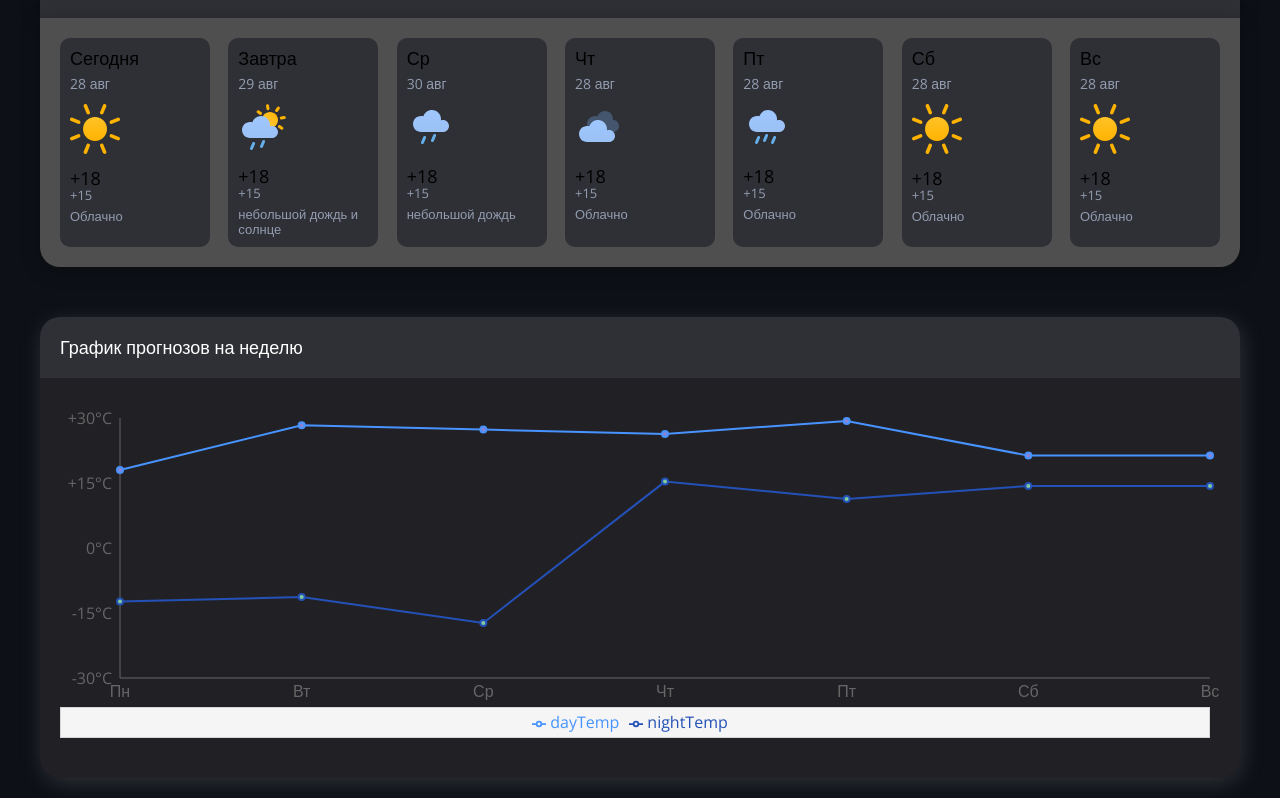
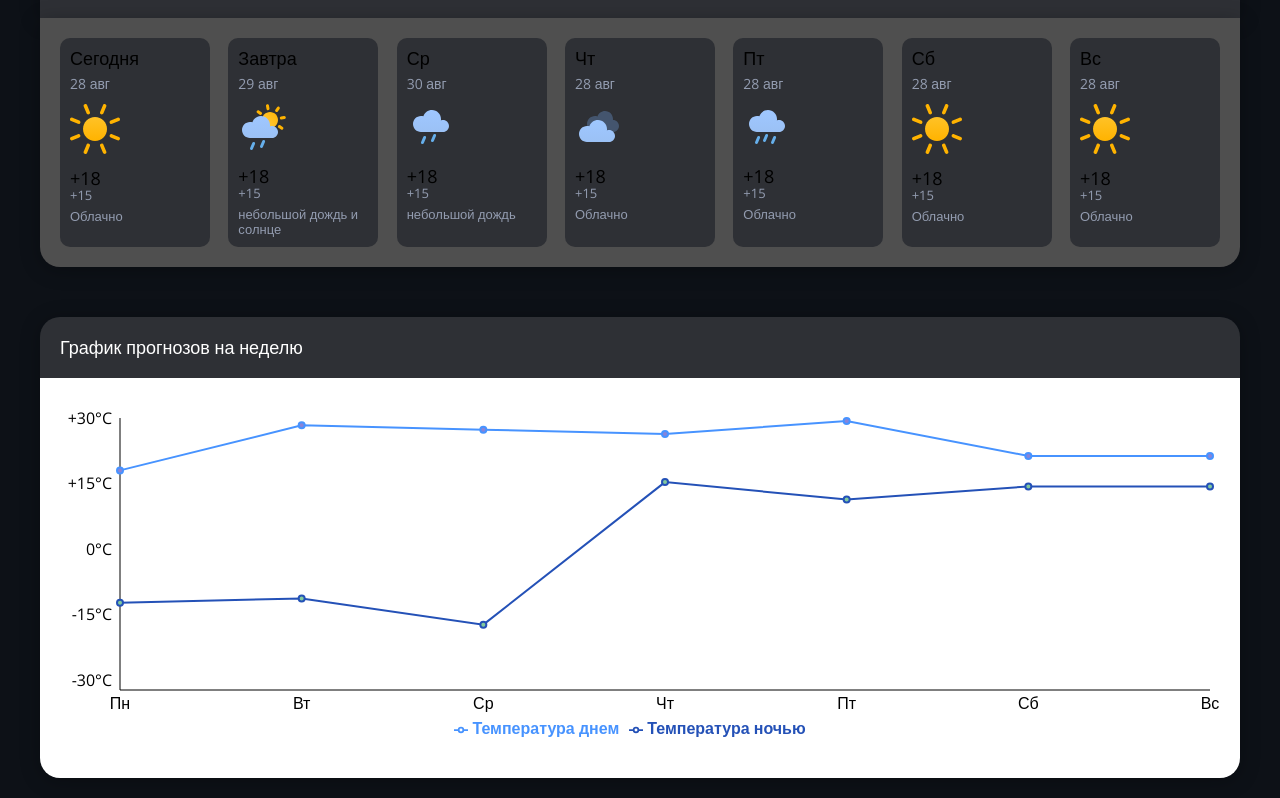
Before and after one commit to SashaRepin2/ts-weather-app, a React (Create React App) app: page / in a window 1280 px wide. Shown: the part 604-1402 px from the top of the page. Built offline with nearby package versions, Linux system fonts and the light colour scheme.

Commit message:
change and save theme

```diff
--- /dev/null
+++ b/src/context/ThemeContex.tsx
@@ -0,0 +1,16 @@
+import { createContext } from "react";
+
+interface ThemeContexProps {
+  theme: Themes;
+  changeTheme: (theme: Themes) => void;
+}
+
+export enum Themes {
+  LIGHT = "light",
+  DARK = "dark",
+}
+
+export const ThemeContext = createContext<ThemeContexProps>({
+  theme: Themes.LIGHT,
+  changeTheme: () => {},
+});
--- /dev/null
+++ b/src/hooks/useTheme.tsx
@@ -0,0 +1,6 @@
+import { useContext, useState } from "react";
+import { ThemeContext } from "../context/ThemeContex";
+
+export const useTheme = () => {
+  return useContext(ThemeContext);
+};
--- a/src/index.tsx
+++ b/src/index.tsx
@@ -1,12 +1,16 @@
 import React from "react";
 import ReactDOM from "react-dom";
 import { BrowserRouter } from "react-router-dom";
+import { ThemeProvider } from "./provider/ThemeProvider";
+
 import App from "./App";
 
 ReactDOM.render(
   <React.StrictMode>
     <BrowserRouter>
-      <App />
+      <ThemeProvider>
+        <App />
+      </ThemeProvider>
     </BrowserRouter>
   </React.StrictMode>,
   document.getElementById("root")
--- /dev/null
+++ b/src/model/changeCssRootVariables.tsx
@@ -0,0 +1,24 @@
+import React from "react";
+import { Themes } from "../context/ThemeContex";
+
+export const changeCssRootVariables = (theme: Themes) => {
+  const root = document.querySelector(":root") as HTMLElement;
+
+  const components = [
+    "body-background",
+    "body-scrollbar-thumb",
+    "body-scrollbar-track",
+    "components-title-background",
+    "components-background",
+    "card-background",
+    "card-shadow",
+    "text-color",
+  ];
+
+  components.forEach((component) => {
+    root.style.setProperty(
+      `--${component}-default`,
+      `var(--${component}-${theme})`
+    );
+  });
+};
--- a/src/pages/Home/components/ThisDayInfo/ThisDayInfo.module.scss
+++ b/src/pages/Home/components/ThisDayInfo/ThisDayInfo.module.scss
@@ -54,5 +54,7 @@
     right: 0;
     width: 50%;
     height: 50%;
+
+    border-radius: $card-border-radius;
   }
 }
--- a/src/pages/Home/components/WeekDays/WeekDays.tsx
+++ b/src/pages/Home/components/WeekDays/WeekDays.tsx
@@ -84,7 +84,7 @@ export const WeekDays = (props: Props) => {
       <Tabs arrayFilters={arrayTabs} />
       <div className={styles.week_days}>
         {days.map((el: Day) => {
-          return <CardDay dayInfo={el} />;
+          return <CardDay dayInfo={el} key={el.day} />;
         })}
       </div>
     </div>
--- /dev/null
+++ b/src/provider/ThemeProvider.tsx
@@ -0,0 +1,33 @@
+import { ReactNode, useState } from "react";
+import { Themes, ThemeContext } from "../context/ThemeContex";
+import { changeCssRootVariables } from "../model/changeCssRootVariables";
+
+interface Props {
+  children: ReactNode;
+}
+export const ThemeProvider = ({ children, ...props }: Props) => {
+  const [theme, setTheme] = useState<Themes>(
+    JSON.parse(localStorage.getItem("theme") || "{}") || Themes.LIGHT
+  );
+
+  changeCssRootVariables(theme);
+
+  function changeTheme(theme: Themes) {
+    localStorage.setItem("theme", JSON.stringify(theme));
+    setTheme(theme);
+
+    changeCssRootVariables(theme);
+  }
+
+  return (
+    <ThemeContext.Provider
+      value={{
+        theme,
+        changeTheme,
+      }}
+      {...props}
+    >
+      {children}
+    </ThemeContext.Provider>
+  );
+};
--- a/src/shared_components/Graphic/Graphic.module.scss
+++ b/src/shared_components/Graphic/Graphic.module.scss
@@ -6,7 +6,7 @@
   margin-top: 50px;
 
   // DESIGN
-  box-shadow: $card-box-shadow;
+  box-shadow: var(#{--card-shadow-default});
   border-radius: $card-border-radius;
 
   .top_bar {
@@ -25,9 +25,12 @@
   }
 
   .card__chart {
+    //FONT
+
     // DESIGN
-    background-color: #212025; //var(#{--components-background-default});
-    border-radius: 0 0 $card-border-radius $card-border-radius;
+    // background-color: #212025; //var(#{--components-background-default});
+    border-radius: $card-border-radius;
+    // margin-bottom: 10px;
   }
 }
 
--- a/src/shared_components/Graphic/Graphic.tsx
+++ b/src/shared_components/Graphic/Graphic.tsx
@@ -1,4 +1,7 @@
-import React, { createRef, useEffect, useRef } from "react";
+import React from "react";
+import CustomTooltip from "./CustomToolTip";
+import styles from "./Graphic.module.scss";
+
 import {
   LineChart,
   Line,
@@ -9,11 +12,13 @@ import {
   ResponsiveContainer,
   Legend,
 } from "recharts";
-import CustomTooltip from "./CustomToolTip";
-
-import styles from "./Graphic.module.scss";
+import { useTheme } from "../../hooks/useTheme";
+import { Themes } from "../../context/ThemeContex";
 
 interface Props {}
+
+const Graphic = (settings: Props) => {
+  const theme = useTheme();
 
   const data = [
     { date: "Пн", dayTemp: 18, nightTemp: -12.321 },
@@ -25,7 +30,6 @@ const data = [
     { date: "Вс", dayTemp: 21.321, nightTemp: 14.321 },
   ];
 
-const Graphic = (settings: Props) => {
   return (
     <div className={styles.card}>
       <div className={styles.top_bar}>
@@ -45,13 +49,26 @@ const Graphic = (settings: Props) => {
             left: 20,
             bottom: 40,
           }}
+          style={{
+            background: theme.theme === Themes.DARK ? "#212025" : "#fff",
+            borderRadius: "0 0 20px 20px",
+          }}
         >
           {/* Легенда */}
           <Legend
+            verticalAlign="bottom"
             wrapperStyle={{
-              backgroundColor: "#f5f5f5",
-              border: "1px solid #d5d5d5",
-              padding: "5px",
+              // display: "flex",
+              // justifyContent: "center",
+              // alignItems: "flex-end",
+              backgroundColor: theme.theme === Themes.DARK ? "#212025" : "#fff",
+              // border: "1px solid #d5d5d5",
+              fontWeight: "bold",
+            }}
+            formatter={(value: string, entry: any) => {
+              return value === "dayTemp"
+                ? "Температура днем"
+                : "Температура ночью";
             }}
           />
           {/* Сетка */}
@@ -63,15 +80,21 @@ const Graphic = (settings: Props) => {
           />
 
           {/* Значения оси Х - время */}
-          <XAxis dataKey="date" tickLine={false} />
+          <XAxis
+            dataKey="date"
+            tickLine={false}
+            stroke={theme.theme === Themes.DARK ? "#fff" : "#000"}
+          />
 
           {/* Значения оси У - температура */}
           <YAxis
             tickLine={false}
             tickCount={5}
+            stroke={theme.theme === Themes.DARK ? "#fff" : "#000"}
             tickFormatter={(value) => {
               return value > 0 ? `+${value}°C` : `${value}°C`;
             }}
+            padding={{ bottom: 10 }}
           />
 
           {/* Подсказка при наведении */}
--- a/src/shared_components/Header/Header.tsx
+++ b/src/shared_components/Header/Header.tsx
@@ -1,10 +1,18 @@
 import React from "react";
 import { GlobalSelector } from "../../assets/global/GlobalSelector";
+import { Themes } from "../../context/ThemeContex";
+import { useTheme } from "../../hooks/useTheme";
 import styles from "./Header.module.scss";
 
-interface Props {}
+const Header = () => {
+  const theme = useTheme();
 
-const Header = (props: Props) => {
+  function changeTheme() {
+    theme.changeTheme(
+      theme.theme === Themes.LIGHT ? Themes.DARK : Themes.LIGHT
+    );
+  }
+
   return (
     <header>
       <div className={styles.container}>
@@ -15,7 +23,7 @@ const Header = (props: Props) => {
           <div className={styles.header_title}>Погода</div>
         </div>
         <div className={styles.rigth_header}>
-          <div className={styles.header_change_theme}>
+          <div className={styles.header_change_theme} onClick={changeTheme}>
             <GlobalSelector id="header_change_theme" />
           </div>
         </div>
```
Lines whose indentation alone changed are shown as unchanged.
